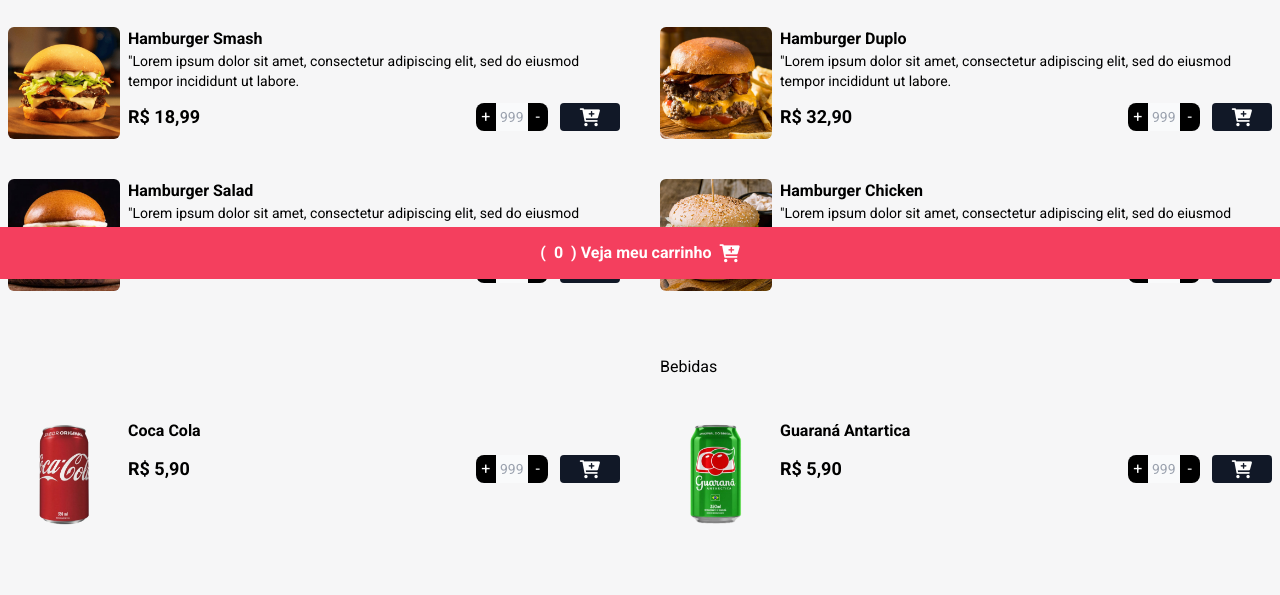
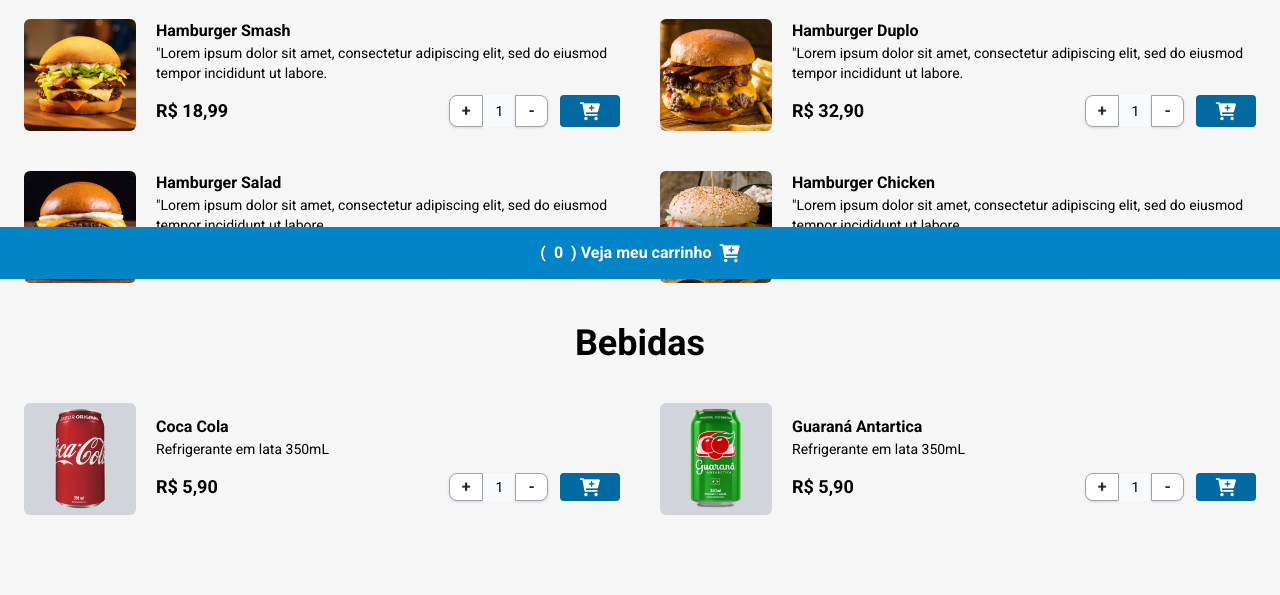
Before and after one commit to simoncarvalho10/cardapio, a website with bundled scripts: page index.html in a window 1280 px wide. Shown: the part 521-1116 px from the top of the page. Built offline with nearby package versions, Linux system fonts and the light colour scheme.

Commit message:
Cardapio ajuste botoes

```diff
--- a/index.html
+++ b/index.html
@@ -25,7 +25,7 @@
             class="w-32 h-32 rounded-full shadow-lg hover:scale-110 duration-200"
             />
             <h1 class="text-4xl mt-4 mb-2 font-bold text-white">
-                Dev Burger
+                Big Burger
             </h1>
             <span class="text-white  font-medium" >
                 Rua 10, jd. Caravelas, Goiânia - GO
@@ -36,185 +36,193 @@
         </div>
     </header>
     <!--Fim Header-->
-    <h2 class=" text-2xl md:text-4xl font-bold text-center m-11">
+    <h2 class=" text-2xl md:text-4xl font-bold text-center my-10">
         Conheça o nosso Menu
     </h2>
     <!--Inicio itens-->
     <div id="menu">
-        <main class="grid grid-cols-1 md:grid-cols-2 gap-7 md:gap-10 mx-auto max-w-7xl px-2 mb-16">
-            <div class="flex gap-2">
+        <main class="grid grid-cols-1 md:grid-cols-2 gap-7 md:gap-10 mx-auto max-w-7xl px-6">
+            <div class="flex gap-5">
                 <img
                     src="./assets/hamb-1.png"
                     alt="Hamburger Smash"
-                    class="w-28 h-28 rounded-md hover:scale-110 hover:-rotate-2 duration-300"
+                    class="w-28 h-29 rounded-md hover:scale-110 hover:-rotate-2 duration-300"
                 >
                 <div>
                     <p class="font-bold">Hamburger Smash</p>
                     <p class="text-sm">"Lorem ipsum dolor sit amet, consectetur adipiscing elit, sed do eiusmod tempor
                         incididunt ut labore. </p>
-                    <div class="flex items-center gap-2 justify-between mt-3">
+                    <div class="flex items-center gap-2 justify-between mt-3 h-8">
                         <p class="font-bold text-lg">R$ 18,99</p>
                         </button>
-                        <div class="qtdcontainer h-ful flex gap-3">
+                        <div class="qtdcontainer h-full flex gap-3">
                             <div class="flex">
-                                <button type="button" class="increment-button bg-black text-white  rounded-s-lg w-5 focus:ring-gray-100">+</button>
-                                <input type="text" class="quantity-input bg-gray-50 border-x-0 border-gray-300 text-center text-sm w-8" placeholder="999" required value="" />
-                                <button type="button" class="decrement-button bg-black text-white  rounded-e-lg w-5 focus:ring-gray-100">-</button>
+                                <button class="increment-button bg-white hover:bg-gray-100 text-gray-800 font-semibold px-3 border border-gray-400 rounded-s-lg shadow">+</button>
+								    <input type="text" class="quantity-input bg-gray-50 border-x-0 border-gray-300 text-center text-sm w-8" placeholder="999" required value="1" />
+								<button class="decrement-button bg-white hover:bg-gray-100 text-gray-800 font-semibold px-3 border border-gray-400 rounded-e-lg shadow">-</button>
+                            </div>
+
+                            <button
+                                class="add-to-cart-btn bg-sky-700  hover:bg-sky-400 text-white font-bold px-5 rounded"
+                                data-name="Hamburger Smash"
+								data-price="18.99"
+                            >
+								<i class=" fa fa-cart-plus text-lg"></i>
+                            </button>
+
+                         </div>
+                    </div>
+                </div>
+            </div>
+            <div class="flex gap-5">
+                <img
+                    src="./assets/hamb-2.png"
+                    alt="Hamburger Duplo"
+                    class="w-28 h-29 rounded-md hover:scale-110 hover:-rotate-2 duration-300"
+                >
+                <div>
+                    <p class="font-bold">Hamburger Duplo</p>
+                    <p class="text-sm">"Lorem ipsum dolor sit amet, consectetur adipiscing elit, sed do eiusmod tempor
+                        incididunt ut labore. </p>
+                    <div class="flex items-center gap-2 justify-between mt-3 h-8"">
+                        <p class="font-bold text-lg">R$ 32,90</p>
+                        <div class="qtdcontainer h-full flex gap-3">
+                            <div class="flex">
+                                <button class="increment-button bg-white hover:bg-gray-100 text-gray-800 font-semibold px-3 border border-gray-400 rounded-s-lg shadow">+</button>
+								    <input type="text" class="quantity-input bg-gray-50 border-x-0 border-gray-300 text-center text-sm w-8" placeholder="999" required value="1" />
+								<button class="decrement-button bg-white hover:bg-gray-100 text-gray-800 font-semibold px-3 border border-gray-400 rounded-e-lg shadow">-</button>
                             </div>
                             <button
-                                class="bg-gray-900 px-5 rounded add-to-cart-btn"
-                                data-name="Hamburger smash"
-                                data-price="18.99"
+                                class="add-to-cart-btn bg-sky-700  hover:bg-sky-400 text-white font-bold px-5 rounded"
+                                data-name="Hamburger duplo"
+								data-price="32.90"
                             >
-                                <i class="fa fa-cart-plus text-lg text-white"></i>
+								<i class=" fa fa-cart-plus text-lg"></i>
                             </button>
                          </div>
                     </div>
                 </div>
             </div>
-            <div class="flex gap-2">
+            <div class="flex gap-5">
                 <img
-                    src="./assets/hamb-2.png"
-                    alt="Hamburger Duplo"
-                    class="w-28 h-28 rounded-md hover:scale-110 hover:-rotate-2 duration-300"
+                    src="./assets/hamb-3.png"
+                    alt="Hamburger Salad"
+                    class="w-28 h-29 rounded-md hover:scale-110 hover:-rotate-2 duration-300"
                 >
                 <div>
-                    <p class="font-bold">Hamburger Duplo</p>
+                    <p class="font-bold">Hamburger Salad</p>
                     <p class="text-sm">"Lorem ipsum dolor sit amet, consectetur adipiscing elit, sed do eiusmod tempor
                         incididunt ut labore. </p>
-                    <div class="flex items-center gap-2 justify-between mt-3">
-                        <p class="font-bold text-lg">R$ 32,90</p>
+                    <div class="flex items-center gap-2 justify-between mt-3 h-8">
+                        <p class="font-bold text-lg">R$ 22,50</p>
                         <div class="qtdcontainer h-ful flex gap-3">
                             <div class="flex">
-                                <button type="button" class="increment-button bg-black text-white  rounded-s-lg w-5 focus:ring-gray-100">+</button>
-                                <input type="text" class="quantity-input bg-gray-50 border-x-0 border-gray-300 text-center text-sm w-8" placeholder="999"/>
-                                <button type="button" class="decrement-button bg-black text-white  rounded-e-lg w-5 focus:ring-gray-100">-</button>
+                                <button class="increment-button bg-white hover:bg-gray-100 text-gray-800 font-semibold px-3 border border-gray-400 rounded-s-lg shadow">+</button>
+								    <input type="text" class="quantity-input bg-gray-50 border-x-0 border-gray-300 text-center text-sm w-8" placeholder="999" required value="1" />
+								<button class="decrement-button bg-white hover:bg-gray-100 text-gray-800 font-semibold px-3 border border-gray-400 rounded-e-lg shadow">-</button>
                             </div>
                             <button
-								class="bg-gray-900 px-5 rounded add-to-cart-btn"
-								data-name="Hamburger duplo"
-								data-price="32.90"
+                                class="add-to-cart-btn bg-sky-700 hover:bg-sky-400 text-white font-bold px-5 rounded"
+                                data-name="Hamburger salad"
+								data-price="22.50"
                             >
-								<i class="fa fa-cart-plus text-lg text-white"></i>
+								<i class=" fa fa-cart-plus text-lg"></i>
                             </button>
                          </div>
                     </div>
                 </div>
             </div>
-            <div class="flex gap-2">
-                <img
-                    src="./assets/hamb-3.png"
-                    alt="Hamburger Salad"
-                    class="w-28 h-28 rounded-md hover:scale-110 hover:-rotate-2 duration-300"
-                >
-                <div>
-                    <p class="font-bold">Hamburger Salad</p>
-                    <p class="text-sm">"Lorem ipsum dolor sit amet, consectetur adipiscing elit, sed do eiusmod tempor
-                        incididunt ut labore. </p>
-                    <div class="flex items-center gap-2 justify-between mt-3">
-                        <p class="font-bold text-lg">R$ 22,50</p>
-                        <div class="qtdcontainer h-ful flex gap-3">
-                            <div class="flex">
-                                <button type="button" class="increment-button bg-black text-white  rounded-s-lg w-5 focus:ring-gray-100">+</button>
-                                <input type="text" class="quantity-input bg-gray-50 border-x-0 border-gray-300 text-center text-sm w-8" placeholder="999" required />
-                                <button type="button" class="decrement-button bg-black text-white  rounded-e-lg w-5 focus:ring-gray-100">-</button>
-                            </div>
-							<button
-								class="bg-gray-900 px-5 rounded add-to-cart-btn"
-								data-name="Hamburger salad"
-								data-price="22.50"
-							>
-								<i class="fa fa-cart-plus text-lg text-white"></i>
-							</button>
-                         </div>
-                    </div>
-                </div>
-            </div>
-            <div class="flex gap-2">
+            <div class="flex gap-5">
                 <img
                     src="./assets/hamb-4.png"
                     alt="Hamburger Chicken"
-                    class="w-28 h-28 rounded-md hover:scale-110 hover:-rotate-2 duration-300"
+                    class="w-28 h-29 rounded-md hover:scale-110 hover:-rotate-2 duration-300"
                 >
                 <div>
                     <p class="font-bold">Hamburger Chicken</p>
                     <p class="text-sm">"Lorem ipsum dolor sit amet, consectetur adipiscing elit, sed do eiusmod tempor
                         incididunt ut labore. </p>
-                    <div class="flex items-center gap-2 justify-between mt-3">
+                    <div class="flex items-center gap-2 justify-between mt-3 h-8">
                         <p class="font-bold text-lg">R$ 27,90</p>
                         <div class="qtdcontainer h-ful flex gap-3">
                             <div class="flex">
-                                <button type="button" class="increment-button bg-black text-white  rounded-s-lg w-5 focus:ring-gray-100">+</button>
-                                <input type="text" class="quantity-input bg-gray-50 border-x-0 border-gray-300 text-center text-sm w-8" placeholder="999" required />
-                                <button type="button" class="decrement-button bg-black text-white  rounded-e-lg w-5 focus:ring-gray-100">-</button>
+                                <button class="increment-button bg-white hover:bg-gray-100 text-gray-800 font-semibold px-3 border border-gray-400 rounded-s-lg shadow">+</button>
+								    <input type="text" class="quantity-input bg-gray-50 border-x-0 border-gray-300 text-center text-sm w-8" placeholder="999" required value="1" />
+								<button class="decrement-button bg-white hover:bg-gray-100 text-gray-800 font-semibold px-3 border border-gray-400 rounded-e-lg shadow">-</button>
                             </div>
 							<button
-								class="bg-gray-900 px-5 rounded add-to-cart-btn"
+                                class="add-to-cart-btn bg-sky-700  hover:bg-sky-400 text-white font-bold px-5 rounded"
                                 data-name="Hamburger chicken"
 								data-price="27.90"
                             >
-								<i class="fa fa-cart-plus text-lg text-white"></i>
+								<i class=" fa fa-cart-plus text-lg"></i>
                             </button>
                          </div>
                     </div>
                 </div>
             </div>
         </main>
-    </div>
-    <div class="grid grid-cols-1 md:grid-cols-2 gap-7 md:gap-10 mx-auto max-w-7xl px-2 mb-16">
-        <h2 class="font-bold text-3xl"></h2>
+        <h2 class="text-2xl md:text-4xl font-bold text-center w-full my-10">
             Bebidas
         </h2>
-        <div class="flex gap-2 w-full ">
+        <div class="grid grid-cols-1 md:grid-cols-2 gap-7 md:gap-10 mx-auto max-w-7xl px-6 mb-16"></main>
+            <div class="flex gap-5 ">
                 <img
                     src="./assets/refri-1.png"
                     alt="Coca Cola"
-                class="w-28 h-28 rounded-md hover:scale-110 hover:-rotate-2 duration-300"
+                    class="bg-gray-300 w-28 h-29 rounded-md hover:scale-110 hover:-rotate-2 duration-300"
                 >
-            <div class="w-full">
-                <p class="font-bold">Coca Cola</p>
-                <div class="flex items-center gap-2 justify-between mt-3">
+                <div class="w-full flex flex-col justify-center">
+                    <p class="font-bold ">Coca Cola</p>
+                    <p class="text-sm">
+                        Refrigerante em lata 350mL
+                    </p>
+                    <div class="flex items-center gap-2 justify-between mt-3 h-8">
                         <p class="font-bold text-lg">R$ 5,90</p>
                         <div class="qtdcontainer h-ful flex gap-3">
                             <div class="flex">
-                            <button type="button" class="increment-button bg-black text-white  rounded-s-lg w-5 focus:ring-gray-100">+</button>
-                            <input type="text" class="quantity-input bg-gray-50 border-x-0 border-gray-300 text-center text-sm w-8" placeholder="999" required />
-                            <button type="button" class="decrement-button bg-black text-white  rounded-e-lg w-5 focus:ring-gray-100">-</button>
+                                <button class="increment-button bg-white hover:bg-gray-100 text-gray-800 font-semibold px-3 border border-gray-400 rounded-s-lg shadow">+</button>
+								    <input type="text" class="quantity-input bg-gray-50 border-x-0 border-gray-300 text-center text-sm w-8" placeholder="999" required value="1" />
+								<button class="decrement-button bg-white hover:bg-gray-100 text-gray-800 font-semibold px-3 border border-gray-400 rounded-e-lg shadow">-</button>
                             </div>
                             <button
-                            class="bg-gray-900 px-5 rounded add-to-cart-btn"
+                                class="add-to-cart-btn bg-sky-700  hover:bg-sky-400 text-white font-bold px-5 rounded"
                                 data-name="Coca Cola"
                                 data-price="5.90"
                             >
-                            <i class="fa fa-cart-plus text-lg text-white"></i>
+								<i class=" fa fa-cart-plus text-lg"></i>
                             </button>
                         </div>
                     </div>
                 </div>
             </div>
-        <div class="flex gap-2 w-full">
+            <div class="flex gap-5">
                 <img
                     src="./assets/refri-2.png"
                     alt="Guarana Antartica"
-                class="w-28 h-28 rounded-md hover:scale-110 hover:-rotate-2 duration-300"
+                    class="bg-gray-300 w-28 h-29 rounded-md hover:scale-110 hover:-rotate-2 duration-300"
                 >
-            <div class="w-full">
+                <div class="w-full flex flex-col justify-center">
                     <p class="font-bold">Guaraná Antartica</p>
-                <div class="flex items-center gap-2 justify-between mt-3">
+                    <p class="text-sm">
+                        Refrigerante em lata 350mL
+                    </p>
+                    <div class="flex items-center gap-2 justify-between mt-3 h-8">
                         <p class="font-bold text-lg">R$ 5,90</p>
                         <div class="qtdcontainer h-ful flex gap-3">
                             <div class="flex">
-                            <button type="button" class="increment-button bg-black text-white  rounded-s-lg w-5 focus:ring-gray-100">+</button>
-                            <input type="text" class="quantity-input bg-gray-50 border-x-0 border-gray-300 text-center text-sm w-8" placeholder="999" required/>
-                            <button type="button" class="decrement-button bg-black text-white  rounded-e-lg w-5 focus:ring-gray-100">-</button>
+                                <button class="increment-button bg-white hover:bg-gray-100 text-gray-800 font-semibold px-3 border border-gray-400 rounded-s-lg shadow">+</button>
+								    <input type="text" class="quantity-input bg-gray-50 border-x-0 border-gray-300 text-center text-sm w-8" placeholder="999" required value="1" />
+								<button class="decrement-button bg-white hover:bg-gray-100 text-gray-800 font-semibold px-3 border border-gray-400 rounded-e-lg shadow">-</button>
                             </div>
                             <button
-                            class="bg-gray-900 px-5 rounded add-to-cart-btn"
+                                class="add-to-cart-btn bg-sky-700  hover:bg-sky-400 text-white font-bold px-5 rounded"
                                 data-name="Guarana Antartica"
                                 data-price="5.90"
                             >
-                            <i class="fa fa-cart-plus text-lg text-white"></i>
+								<i class=" fa fa-cart-plus text-lg"></i>
                             </button>
+                        </div>
                     </div>
                 </div>
             </div>
@@ -244,7 +252,7 @@
     </div>
 
     <!--Fim itens-->
-    <footer class="w-full bg-rose-500 py-3 fixed bottom-0 z-60 flex items-center justify-center">
+    <footer class="w-full  bg-sky-600 py-3 fixed bottom-0 z-60 flex items-center justify-center">
         <button class="flex items-center gap-2 text-white font-bold" id="cart-btn">
             (<span id="cart-count">0</span>)
             Veja meu carrinho
```
Also changed, not shown: styles/output.css. Lines whose indentation alone changed are shown as unchanged.
